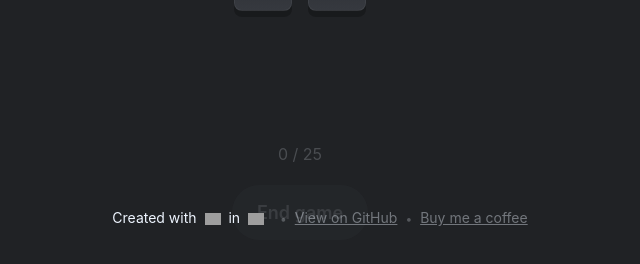
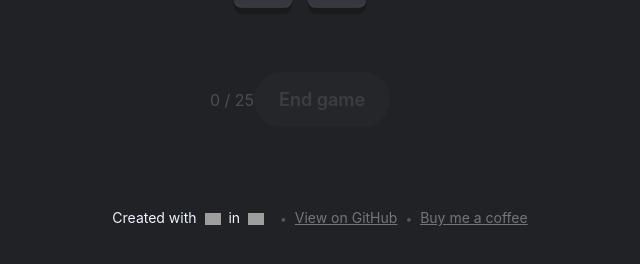
Before and after one commit to alexwidua/aegis, a React (Create React App) app: page / in a window 1280 px wide. Both pictures are taken after a click on the button "Start typin'". Shown: the part 496-760 px from the top of the page, without its empty margins (340-980 px from the left). Built offline with nearby package versions, Linux system fonts and the light colour scheme; grey boxes are pictures that could not be loaded; a web font is replaced by a local one.

Commit message:
style: misc

```diff
--- a/src/views/game.module.scss
+++ b/src/views/game.module.scss
@@ -127,16 +127,3 @@
 		color: rgba(255, 255, 255, 1) !important;
 	}
 }
-
-.bottom {
-	position: fixed;
-	bottom: 4rem;
-	display: flex;
-	flex-direction: column;
-	align-items: center;
-	justify-content: center;
-
-	& span:first-child {
-		margin-bottom: calc(var(--vertical-gap) / 1.5);
-	}
-}
```
